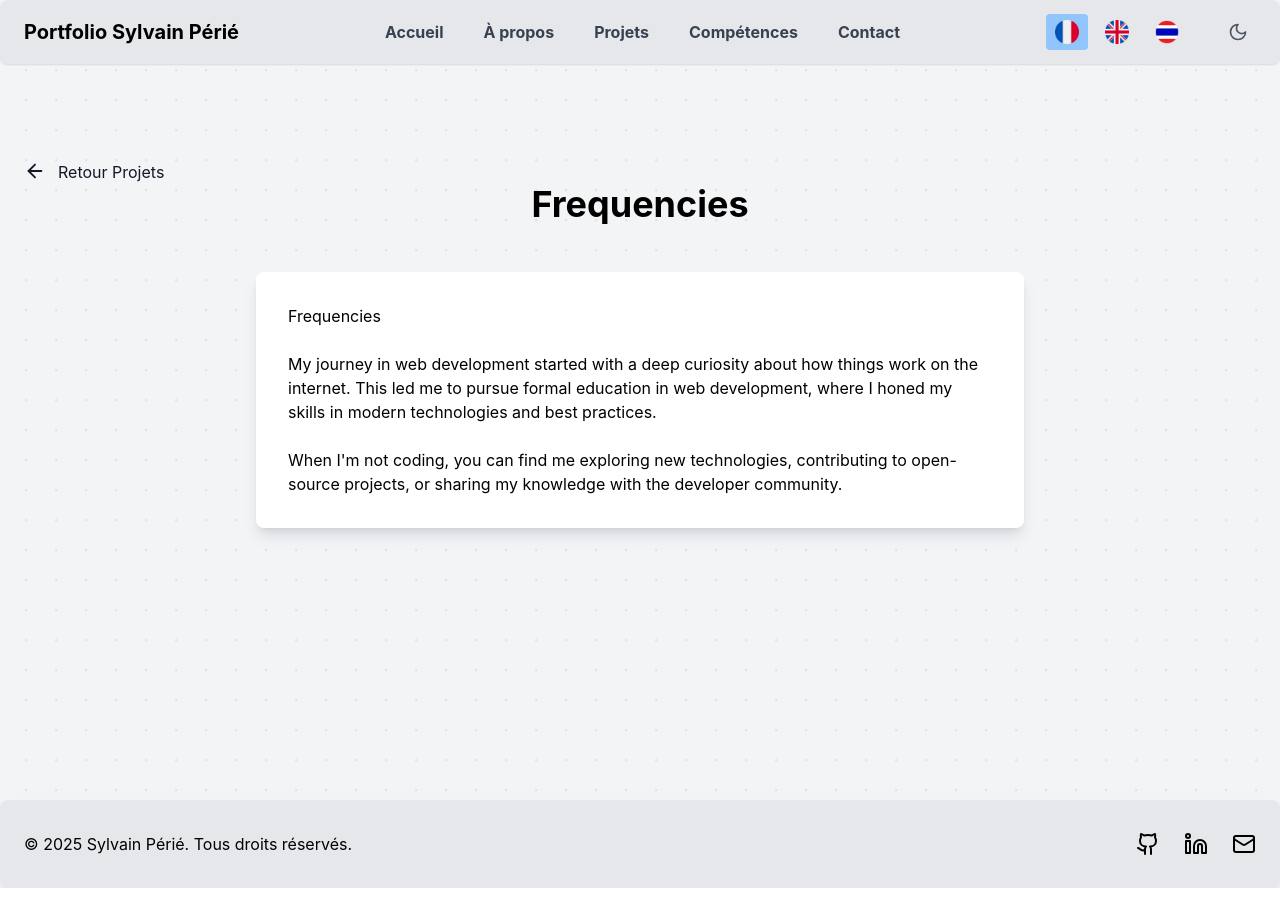
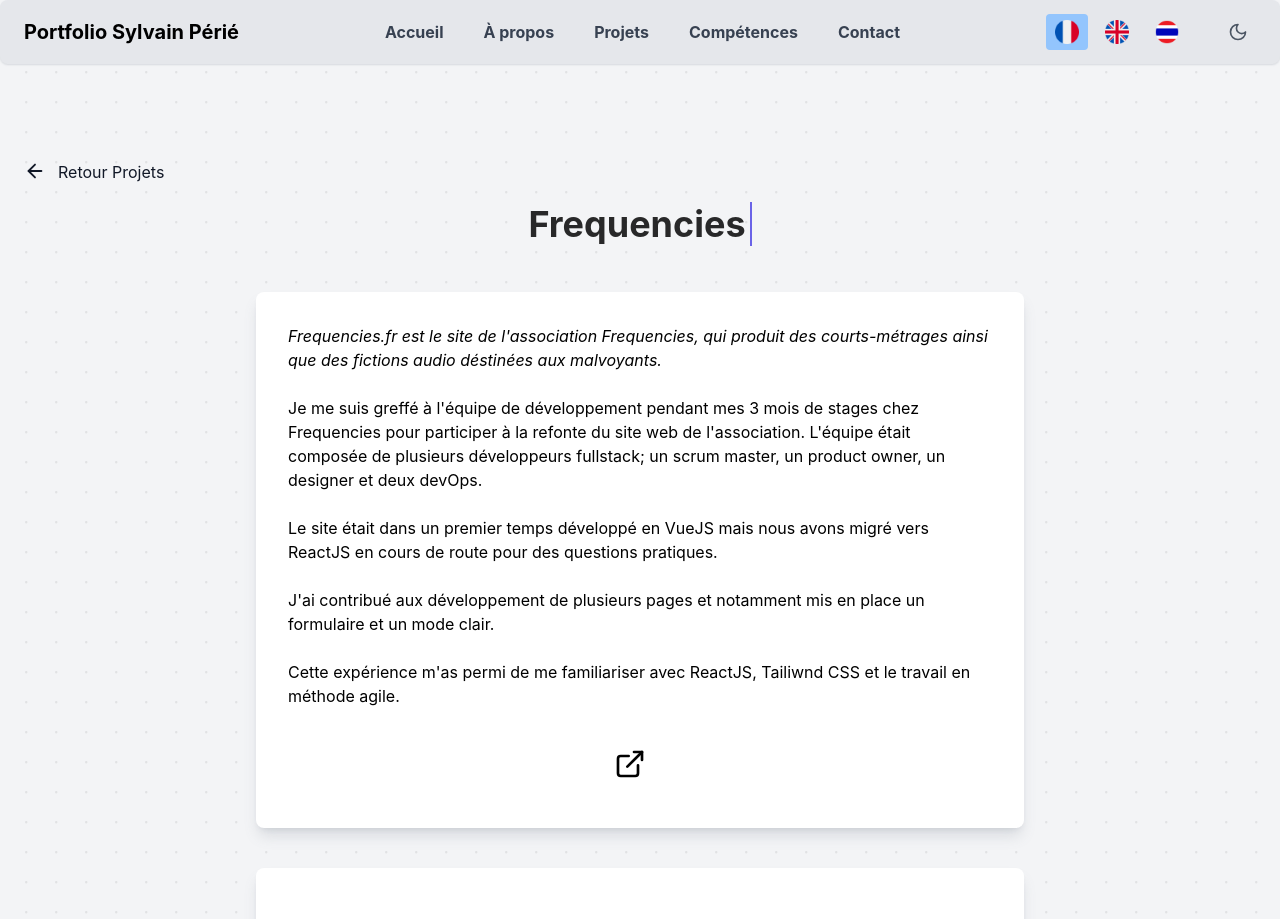
Before and after one commit to Sylvecode/portfolio-react, a React (Vite) app: page /frequencies in a window 1280 px wide. Shown: the top 919 px of the page. Before the commit the page ends 888 px from the top, so only its background shows below. Built offline with nearby package versions, Linux system fonts and the light colour scheme.

Commit message:
filled project pages

```diff
--- a/src/pages/EasyUpload.tsx
+++ b/src/pages/EasyUpload.tsx
@@ -1,13 +1,18 @@
-import { ArrowLeft } from "lucide-react";
+import { ArrowLeft, ExternalLink } from "lucide-react";
 import { Link } from "react-router-dom";
 import { useLanguage } from "../context/LanguageContext";
+import TypeWriter from "../components/TypeWriter";
+import { DiSqllite } from "react-icons/di";
+import { SiJavascript } from "react-icons/si";
+import { FaPhp } from "react-icons/fa6";
+import { IoLogoGithub } from "react-icons/io";
 
 export default function EasyUpload() {
   const { t } = useLanguage();
   return (
     <div className="min-h-screen pt-16">
       <div className="container mx-auto px-6 py-24">
-        <div className="">
+        <div className="mb-5">
           <Link
             to="/projects"
             className="group flex flex-row gap-3 text-gray-900 dark:text-white hover:text-indigo-600 dark:hover:text-indigo-600"
@@ -20,22 +25,64 @@
           </Link>
         </div>
         <h1 className="text-4xl font-bold mb-12 text-center text-black dark:text-white ">
-          EasyUpload
+          <TypeWriter text="EasyUpload" />
         </h1>
         <div className="max-w-3xl mx-auto bg-white rounded-lg shadow-lg p-8 dark:bg-gray-800/50 dark:bg-gradient-to-bl from-gray-700/50 via-transparent dark:ring-1 dark:ring-inset dark:ring-white/5 rounded-lg shadow-2xl shadow-gray-500/20 dark:shadow-none transition-all duration-250 focus:outline focus:outline-2 focus:outline-red-500">
           <div className="prose prose-lg text-black dark:text-white">
-            <p className="mb-6 ">EasyUpload</p>
+            <p className="mb-6 italic">
+              Easyupload est un site de transfert de fichiers lourds.
+            </p>
             <p className="mb-6">
-              My journey in web development started with a deep curiosity about
-              how things work on the internet. This led me to pursue formal
-              education in web development, where I honed my skills in modern
-              technologies and best practices.
+              Ce site est un projet open source organisé par le formateur et
+              développeur{" "}
+              <a
+                target="_blank"
+                href="https://www.linkedin.com/in/yvonhuynh/"
+                className="text-blue-600"
+              >
+                Yvon Huynh
+              </a>
+              . Plusieurs développeurs de formations différentes ont participé à
+              ce projet.
             </p>
-            <p>
-              When I'm not coding, you can find me exploring new technologies,
-              contributing to open-source projects, or sharing my knowledge with
-              the developer community.
+            <p className="mb-6">
+              J'ai contribué à la résolution de plusieurs bugs et à
+              l'optimisation du code JavaScript en éliminant les redondances et
+              en simplifiant la validation des formulaires côté frontend.
             </p>
+            <div className="mt-10 mb-4 flex flex-row flex-wrap gap-10 align-center justify-center">
+            <a
+              target="_blank"
+              href="https://github.com/Sylvecode/EasyUpload"
+              title="Lien vers le dépot Github"
+            >
+              <IoLogoGithub className="w-8 h-8 mr-5 flex-shrink-0 hover:text-indigo-600" />
+            </a>
+            <a
+              target="_blank"
+              href="https://easyupload.jedeploiemonappli.com/"
+              title="Ouvrir le site dans un nouvel onglet"
+            >
+              <ExternalLink className="w-8 h-8 mr-5 flex-shrink-0 hover:text-indigo-600" />
+            </a>
+            </div>
+
+          </div>
+        </div>
+        <div className="m-10 max-w-3xl mx-auto bg-white rounded-lg shadow-lg p-8 dark:bg-gray-800/50 dark:bg-gradient-to-bl from-gray-700/50 via-transparent dark:ring-1 dark:ring-inset dark:ring-white/5 rounded-lg shadow-2xl shadow-gray-500/20 dark:shadow-none transition-all duration-250 focus:outline focus:outline-2 focus:outline-red-500">
+          <div className="flex flex-row flex-wrap justify-center m-2 gap-12">
+            <div className="flex flex-col justify-center items-center">
+              <FaPhp className="m-3 size-8 text-blue-600" />
+              <p className="text-dark dark:text-white">PHP</p>
+            </div>
+            <div className="flex flex-col justify-center items-center">
+              <SiJavascript className="m-3 size-8 text-blue-600 " />
+              <p className="text-dark dark:text-white">Javascript</p>
+            </div>
+            <div className="flex flex-col justify-center items-center">
+              <DiSqllite className="m-3 size-8 text-blue-600 " />
+              <p className="text-dark dark:text-white">SQLite</p>
+            </div>
           </div>
         </div>
       </div>
--- a/src/pages/Frequencies.tsx
+++ b/src/pages/Frequencies.tsx
@@ -1,13 +1,18 @@
-import { ArrowLeft } from "lucide-react";
+import { ArrowLeft, ExternalLink } from "lucide-react";
 import { Link } from "react-router-dom";
 import { useLanguage } from "../context/LanguageContext";
+import TypeWriter from "../components/TypeWriter";
+import { FaReact } from "react-icons/fa6";
+import { BiLogoTypescript } from "react-icons/bi";
+import { RiTailwindCssFill } from "react-icons/ri";
+import { IoLogoFirebase } from "react-icons/io5";
 
 export default function Frequencies() {
   const { t } = useLanguage();
   return (
     <div className="min-h-screen pt-16">
       <div className="container mx-auto px-6 py-24">
-        <div className="">
+        <div className="mb-5">
           <Link
             to="/projects"
             className="group flex flex-row gap-3 text-gray-900 dark:text-white hover:text-indigo-600 dark:hover:text-indigo-600"
@@ -20,22 +25,64 @@
           </Link>
         </div>
         <h1 className="text-4xl font-bold mb-12 text-center text-black dark:text-white ">
-          Frequencies
+          <TypeWriter text="Frequencies" />
         </h1>
         <div className="max-w-3xl mx-auto bg-white rounded-lg shadow-lg p-8 dark:bg-gray-800/50 dark:bg-gradient-to-bl from-gray-700/50 via-transparent dark:ring-1 dark:ring-inset dark:ring-white/5 rounded-lg shadow-2xl shadow-gray-500/20 dark:shadow-none transition-all duration-250 focus:outline focus:outline-2 focus:outline-red-500">
           <div className="prose prose-lg text-black dark:text-white">
-            <p className="mb-6 ">Frequencies</p>
+            <p className="mb-6 italic">
+              Frequencies.fr est le site de l'association Frequencies, qui
+              produit des courts-métrages ainsi que des fictions audio déstinées
+              aux malvoyants.
+            </p>
             <p className="mb-6">
-              My journey in web development started with a deep curiosity about
-              how things work on the internet. This led me to pursue formal
-              education in web development, where I honed my skills in modern
-              technologies and best practices.
+              Je me suis greffé à l'équipe de développement pendant mes 3 mois
+              de stages chez Frequencies pour participer à la refonte du site
+              web de l'association. L'équipe était composée de plusieurs
+              développeurs fullstack; un scrum master, un product owner, un
+              designer et deux devOps.
             </p>
-            <p>
-              When I'm not coding, you can find me exploring new technologies,
-              contributing to open-source projects, or sharing my knowledge with
-              the developer community.
+            <p className="mb-6">
+              Le site était dans un premier temps développé en VueJS mais nous
+              avons migré vers ReactJS en cours de route pour des questions
+              pratiques.
             </p>
+            <p className="mb-6">
+              J'ai contribué aux développement de plusieurs pages et notamment
+              mis en place un formulaire et un mode clair.
+            </p>
+            <p className="mb-6">
+              Cette expérience m'as permi de me familiariser avec ReactJS,
+              Tailiwnd CSS et le travail en méthode agile.
+            </p>
+            <div className="mt-10 mb-4 flex flex-row flex-wrap gap-10 align-center justify-center">
+              <a
+                target="_blank"
+                href="https://frequencies.fr/"
+                title="Ouvrir le site dans un nouvel onglet"
+              >
+                <ExternalLink className="w-8 h-8 mr-5 flex-shrink-0 hover:text-indigo-600" />
+              </a>
+            </div>
+          </div>
+        </div>
+        <div className="m-10 max-w-3xl mx-auto bg-white rounded-lg shadow-lg p-8 dark:bg-gray-800/50 dark:bg-gradient-to-bl from-gray-700/50 via-transparent dark:ring-1 dark:ring-inset dark:ring-white/5 rounded-lg shadow-2xl shadow-gray-500/20 dark:shadow-none transition-all duration-250 focus:outline focus:outline-2 focus:outline-red-500">
+          <div className="flex flex-row flex-wrap justify-center m-2 gap-12">
+            <div className="flex flex-col justify-center items-center">
+              <FaReact className="m-3 size-8 text-blue-600" />
+              <p className="text-dark dark:text-white">React</p>
+            </div>
+            <div className="flex flex-col justify-center items-center">
+              <BiLogoTypescript className="m-3 size-8 text-blue-600" />
+              <p className="text-dark dark:text-white">Typescript</p>
+            </div>
+            <div className="flex flex-col justify-center items-center">
+              <RiTailwindCssFill className="m-3 size-8 text-blue-600 " />
+              <p className="text-dark dark:text-white">Tailwind CSS</p>
+            </div>
+            <div className="flex flex-col justify-center items-center">
+              <IoLogoFirebase className="m-3 size-8 text-blue-600 " />
+              <p className="text-dark dark:text-white">Firebase</p>
+            </div>
           </div>
         </div>
       </div>
--- a/src/pages/PokeCodes.tsx
+++ b/src/pages/PokeCodes.tsx
@@ -1,13 +1,16 @@
 import { ArrowLeft } from "lucide-react";
 import { Link } from "react-router-dom";
 import { useLanguage } from "../context/LanguageContext";
+import TypeWriter from "../components/TypeWriter";
+import { IoLogoGithub } from "react-icons/io";
+import { SiJavascript } from "react-icons/si";
 
 export default function PokeCodes() {
   const { t } = useLanguage();
   return (
     <div className="min-h-screen pt-16">
       <div className="container mx-auto px-6 py-24">
-        <div className="">
+        <div className="mb-5">
           <Link
             to="/projects"
             className="group flex flex-row gap-3 text-gray-900 dark:text-white hover:text-indigo-600 dark:hover:text-indigo-600"
@@ -20,22 +23,46 @@
           </Link>
         </div>
         <h1 className="text-4xl font-bold mb-12 text-center text-black dark:text-white ">
-          PokeCodes
+          <TypeWriter text="PokeCodes" />
         </h1>
         <div className="max-w-3xl mx-auto bg-white rounded-lg shadow-lg p-8 dark:bg-gray-800/50 dark:bg-gradient-to-bl from-gray-700/50 via-transparent dark:ring-1 dark:ring-inset dark:ring-white/5 rounded-lg shadow-2xl shadow-gray-500/20 dark:shadow-none transition-all duration-250 focus:outline focus:outline-2 focus:outline-red-500">
           <div className="prose prose-lg text-black dark:text-white">
-            <p className="mb-6 ">Pixhub</p>
+            <p className="mb-6 italic">
+              PokeCodes est un bot Discord qui collecte des informations par web
+              scraping pour afficher la liste des Pokémon actuellement en
+              distribution avec leurs codes
+            </p>
             <p className="mb-6">
-              My journey in web development started with a deep curiosity about
-              how things work on the internet. This led me to pursue formal
-              education in web development, where I honed my skills in modern
-              technologies and best practices.
+              Ce bot Discord est développé en JavaScript, et utilise la
+              bibliothèque discord.js pour communiquer avec l'API Discord. Il
+              s'appuie également sur puppeteer, une bibliothèque NodeJS
+              permettant d'automatiser un navigateur web, pour récupérer
+              automatiquement les codes des Pokémon en distribution via du web
+              scraping.
             </p>
-            <p>
-              When I'm not coding, you can find me exploring new technologies,
-              contributing to open-source projects, or sharing my knowledge with
-              the developer community.
+            <p className="mb-6">
+              À chaque démarrage, le bot navigue sur Poképédia, extrait les
+              informations des Pokémon actuellement disponibles et publie la
+              liste sur un canal Discord, garantissant ainsi des données
+              toujours à jour.
             </p>
+            <p className="flex justify-center mt-10 mb-4">
+              <a
+                target="_blank"
+                href="https://github.com/Sylvecode/PokeCodes"
+                title="Lien vers le dépot Github"
+              >
+                <IoLogoGithub className="w-8 h-8 mr-5 flex-shrink-0 hover:text-indigo-600" />
+              </a>
+            </p>
+          </div>
+        </div>
+        <div className="m-10 max-w-3xl mx-auto bg-white rounded-lg shadow-lg p-8 dark:bg-gray-800/50 dark:bg-gradient-to-bl from-gray-700/50 via-transparent dark:ring-1 dark:ring-inset dark:ring-white/5 rounded-lg shadow-2xl shadow-gray-500/20 dark:shadow-none transition-all duration-250 focus:outline focus:outline-2 focus:outline-red-500">
+          <div className="flex flex-row flex-wrap justify-center m-2 gap-12">
+            <div className="flex flex-col justify-center align-center items-center">
+              <SiJavascript className="m-3 size-8 text-blue-600" />
+              <p className="text-dark dark:text-white">Javascript</p>
+            </div>
           </div>
         </div>
       </div>
--- a/src/translations/index.ts
+++ b/src/translations/index.ts
@@ -20,7 +20,7 @@
     pixhubDescription:'Application mobile calendrier Films, Séries, Jeux vidéos',
     footpassionDescription:'Application mobile de gestion de matches de football',
     animalinDescription:'Boutique en ligne fictive de vente de chiens et chats de race',
-    frequenciesDescription:'Participation au développement du site Frequencies',
+    frequenciesDescription:'Participation au développement du site de l\'association Frequencies',
     easyuploadDescription:'Participation au projet open source EasyUpload, site de transfert de fichiers',
     pokecodesDescription:'Bot Discord affichant les codes pokémon actuellement en distribution. Script Javascript de webscrapping',
     rights: 'Tous droits réservés',
```
Also changed, not shown: src/pages/Animalin.tsx (+7 -8 lines), src/pages/FootPassion.tsx (+7 -9 lines), src/pages/Projects.tsx (+8 -3 lines).
